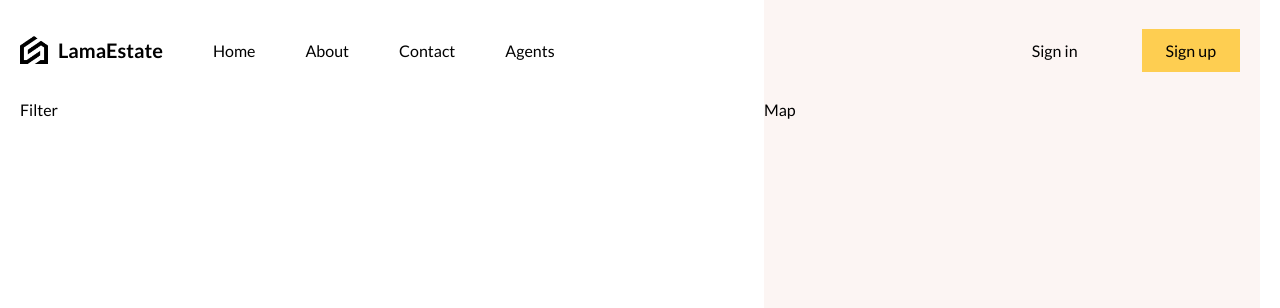
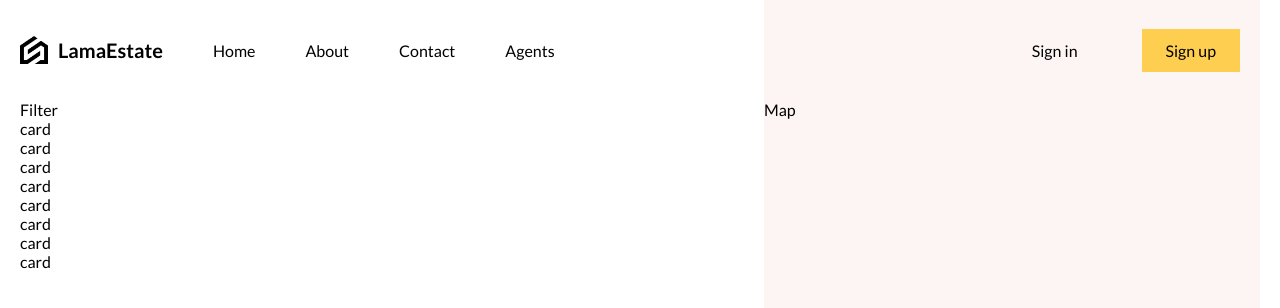
Before and after one commit to zixx-bit/estate-ui, a React (Vite) app: page /list in a window 1280 px wide. Shown: the top 308 px of the page. Built offline with nearby package versions, Linux system fonts and the light colour scheme.

Commit message:
card section update. Data mapping

```diff
--- a/src/components/card/card.jsx
+++ b/src/components/card/card.jsx
@@ -0,0 +1,9 @@
+import "./card.scss";
+
+function Card(){
+  return (
+    <div>card</div>
+  )
+}
+
+export default Card
--- a/src/components/filter/Filter.jsx
+++ b/src/components/filter/Filter.jsx
@@ -1,4 +1,4 @@
-import "./filter.scss";
+import "./Filter.scss";
 
 function Filter() {
   return (
--- a/src/routes/listPage/listPage.jsx
+++ b/src/routes/listPage/listPage.jsx
@@ -1,14 +1,21 @@
 import './listPage.scss';
 import { listData } from '../../lib/dummydata';
 import Filter from '../../components/filter/Filter';
+import Card from '../../components/card/card';
 function ListPage(){
     const data = listData
     return (
         <div className="listPage">
             <div className = "listContainer">
                 <div className='wrapper'>
-                    <div>
+                    <div className='filter'>
                       <Filter/>
+                    </div>
+                     <div className='card'>
+                     {data.map(item=>(
+                        <Card key={item.id} item = {item}/>
+                     ))}
+                    {/* <Card/> */}
                     </div>
                 </div>
             </div>
```
